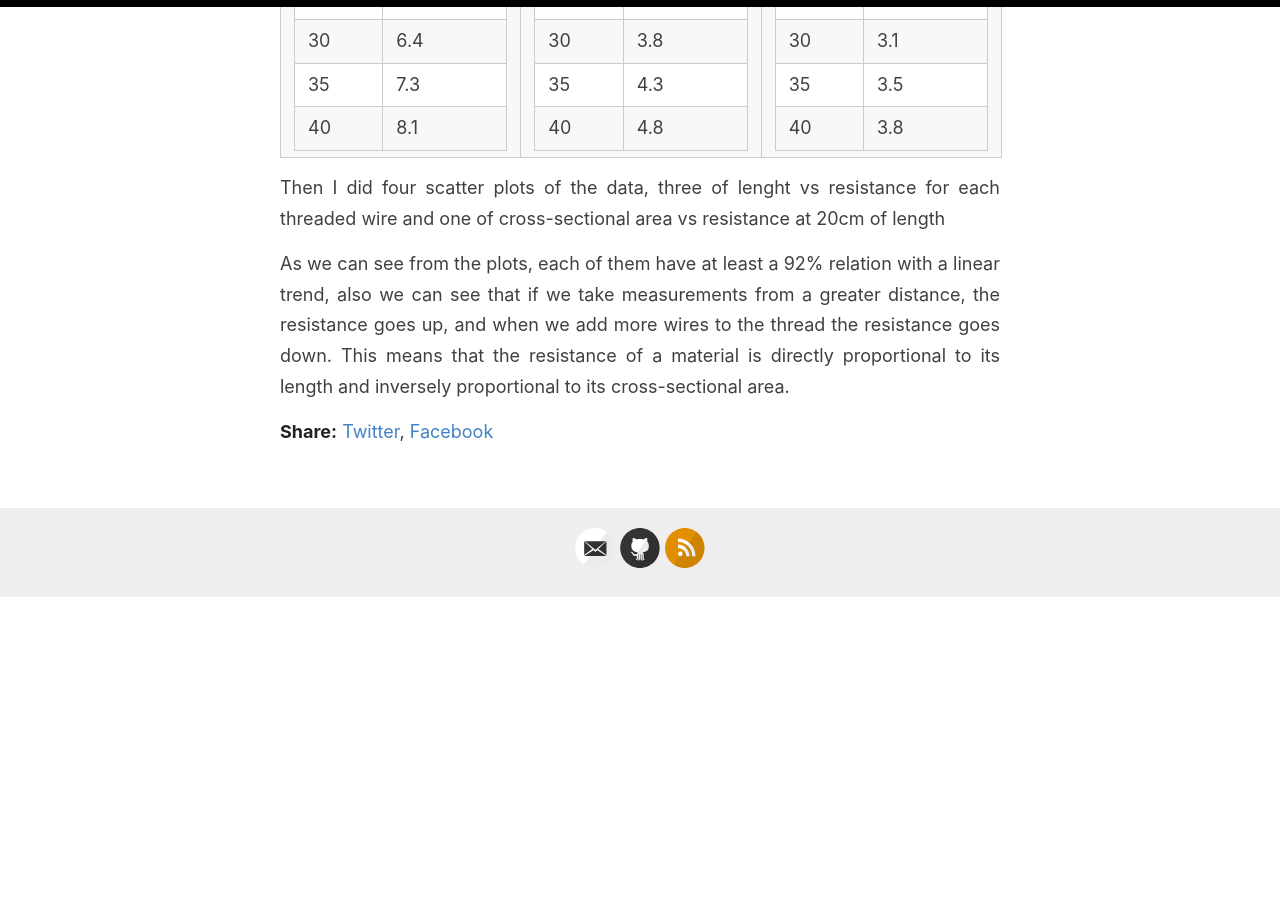
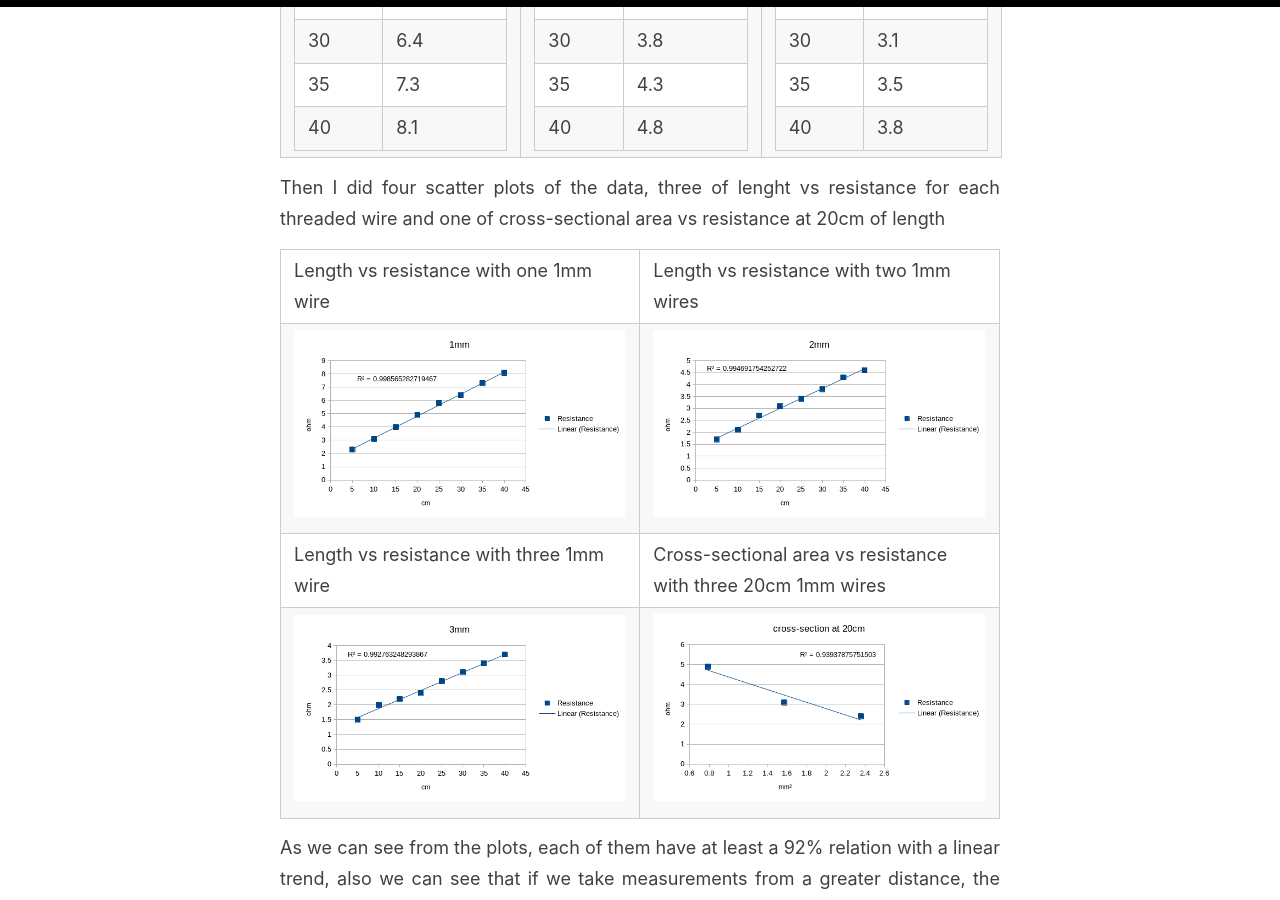
Before and after one commit to l1g4v/l1g4v.github.io, a Jekyll site: the page built from _posts/2022-05-10-ohms-law.md, in a window 1280 px wide and 900 px high, scrolled down 864 px. Built offline with Jekyll 4.4.1, drawn with Linux system fonts in a browser that asks for light colours; before the commit the page ends 1461 px from its top, so only the background shows below that.

Commit message:
lmaooooo

```diff
--- a/_posts/2022-05-10-ohms-law.md
+++ b/_posts/2022-05-10-ohms-law.md
@@ -148,5 +148,27 @@ For this class session we were asked "How does the electric resistance of a wire
 
 Then I did four scatter plots of the data, three of lenght vs resistance for each threaded wire and one of cross-sectional area vs resistance at 20cm of length
 
+<table>
+<tbody>
+			<tr>
+				<td>Length vs resistance with one 1mm wire</td>
+				<td>Length vs resistance with two 1mm wires</td>
+			</tr>
+            <tr>
+				<td><img src="{{ site.baseurl }}/images/2022-05-10-ohms-law/1mmplot.png"></td>
+				<td><img src="{{ site.baseurl }}/images/2022-05-10-ohms-law/2mmplot.png"></td>
+			</tr>
+            <tr>
+				<td>Length vs resistance with three 1mm wire</td>
+				<td>Cross-sectional area vs resistance with three 20cm 1mm wires</td>
+			</tr>
+            <tr>
+				<td><img src="{{ site.baseurl }}/images/2022-05-10-ohms-law/3mmplot.png"></td>
+				<td><img src="{{ site.baseurl }}/images/2022-05-10-ohms-law/123plot.png"></td>
+			</tr>
+            <tr>
+            </tr>
+</tbody>
+</table>
 
 As we can see from the plots, each of them have at least a 92% relation with a linear trend, also we can see that if we take measurements from a greater distance, the resistance goes up, and when we add more wires to the thread the resistance goes down. This means that the resistance of a material is directly proportional to its length and inversely proportional to its cross-sectional area.
```
